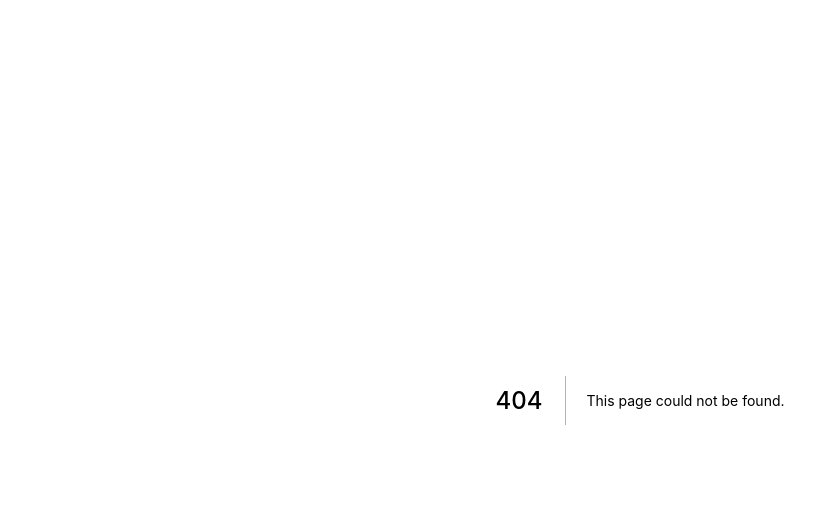
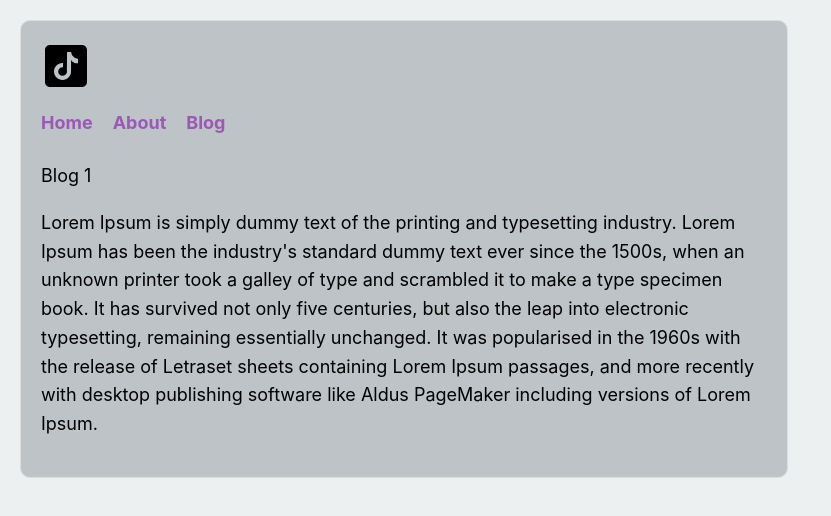
Before and after one commit to alexandersms/next-js-project, a Next.js app: page /posts/1 in a window 1280 px wide. Before the commit this address had no page. Shown: the top 516 px of the page, without its empty margins (0-831 px from the left). Built offline with nearby package versions, Linux system fonts and the light colour scheme.

Commit message:
adding dynamic routes

```diff
--- a/components/Header.js
+++ b/components/Header.js
@@ -17,6 +17,11 @@ function Header({ title }) {
         <li>
           <Link href="/about">
             <a>About</a>
+          </Link>
+        </li>
+        <li>
+          <Link href="/posts">
+            <a>Blog</a>
           </Link>
         </li>
         <style jsx>{`
--- /dev/null
+++ b/pages/posts/[title].js
@@ -0,0 +1,26 @@
+import { useRouter } from 'next/router';
+import Layout from '../../components/Layout';
+
+function Post() {
+    const router = useRouter();
+
+  return (
+    <Layout title={router.query.title}>
+      <h1></h1>
+      <p>Blog {router.query.title}</p>
+      <p>
+        Lorem Ipsum is simply dummy text of the printing and typesetting
+        industry. Lorem Ipsum has been the industry's standard dummy text ever
+        since the 1500s, when an unknown printer took a galley of type and
+        scrambled it to make a type specimen book. It has survived not only five
+        centuries, but also the leap into electronic typesetting, remaining
+        essentially unchanged. It was popularised in the 1960s with the release
+        of Letraset sheets containing Lorem Ipsum passages, and more recently
+        with desktop publishing software like Aldus PageMaker including versions
+        of Lorem Ipsum.
+      </p>
+    </Layout>
+  );
+}
+
+export default Post
```
Also changed, not shown: pages/posts/index.js (added, +28 -0 lines).
